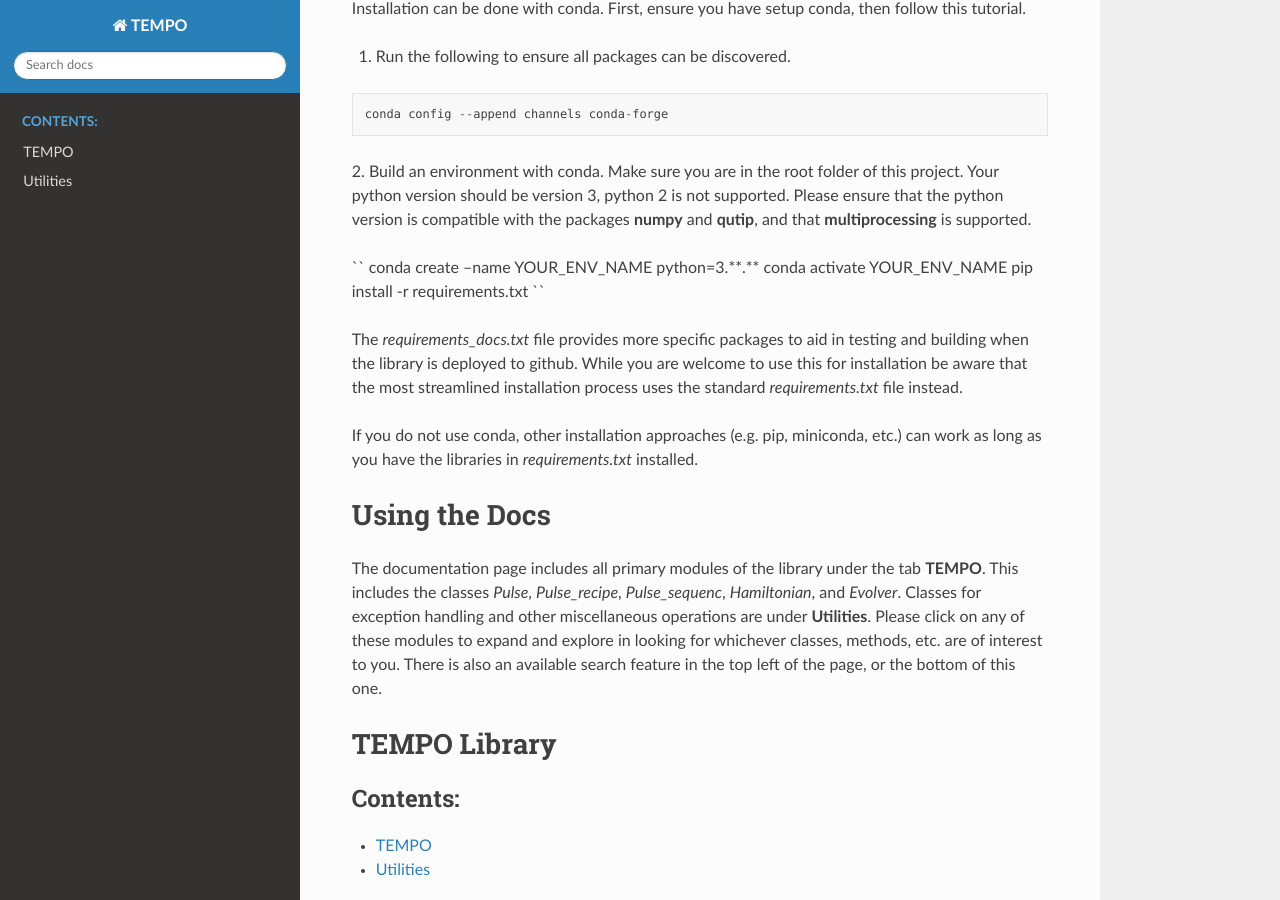
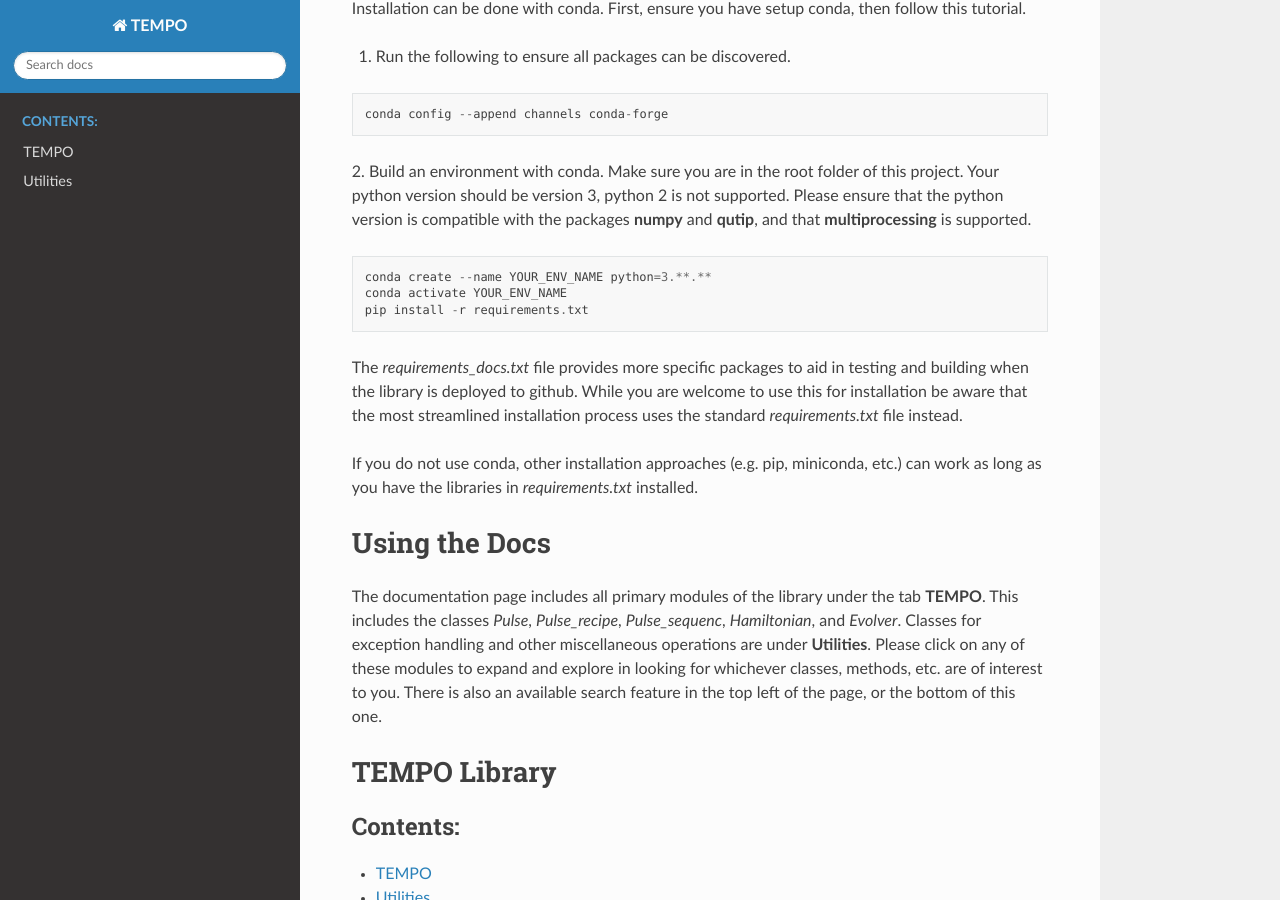
Before and after one commit to hakalasonja/TEMPO, a Sphinx documentation site: the page built from docs/source/index.rst, in a window 1280 px wide and 900 px high, scrolled down 573 px. Built offline with Sphinx 7.4.7 and the Read the Docs theme 3.1.0, drawn with Linux system fonts in a browser that asks for light colours.

```diff
--- a/docs/source/index.rst
+++ b/docs/source/index.rst
@@ -31,11 +31,12 @@ Installation can be done with conda. First, ensure you have setup conda, then fo
 version 3, python 2 is not supported.
 Please ensure that the python version is compatible with the packages **numpy** and **qutip**, and that **multiprocessing** is supported.
 
-``
-conda create --name YOUR_ENV_NAME python=3.**.**
-conda activate YOUR_ENV_NAME
-pip install -r requirements.txt
-``
+::
+
+    conda create --name YOUR_ENV_NAME python=3.**.**
+    conda activate YOUR_ENV_NAME
+    pip install -r requirements.txt
+
 
 The *requirements_docs.txt* file provides more specific packages to aid in testing and building when the library is deployed to github.
 While you are welcome to use this for installation be aware that the most streamlined installation process uses the standard *requirements.txt* file instead.
```
